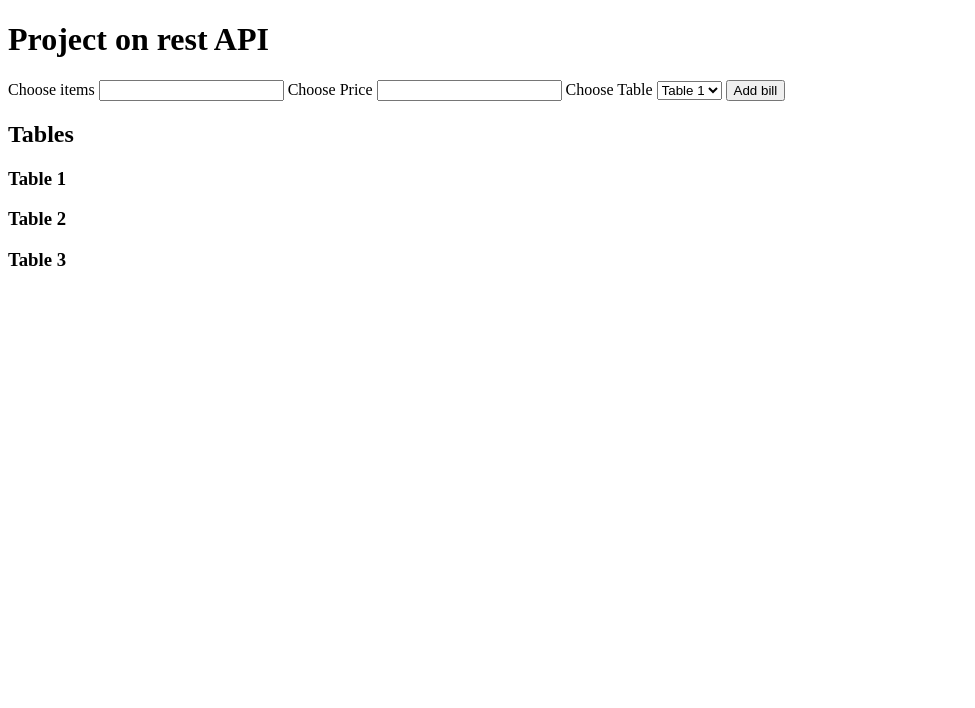
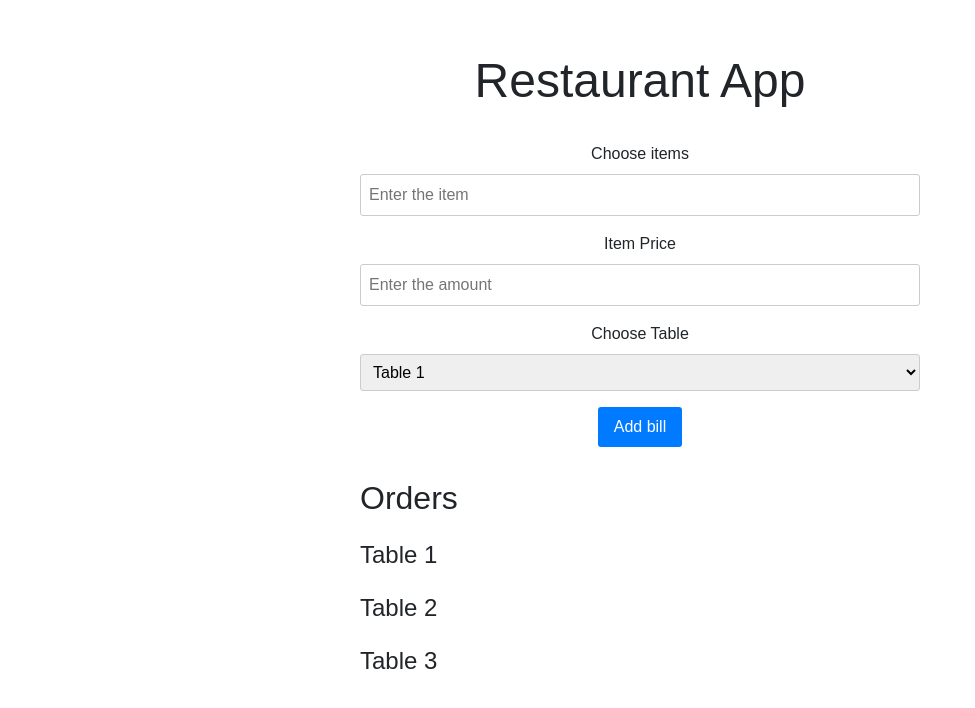
Before and after one commit to sanjucs12/Project-3hrJS_Integrating_RestAPI_Simple_restaurant_app, a plain HTML site: page index.html in a window 1280 px wide. Shown: the whole page, without its empty margins (0-975 px from the left). Drawn offline with nearby package versions, Linux system fonts and the light colour scheme; no server answers.

Commit message:
Added CSS

```diff
--- a/index.html
+++ b/index.html
@@ -5,14 +5,19 @@
     <meta http-equiv="X-UA-Compatible" content="IE=edge">
     <meta name="viewport" content="width=device-width, initial-scale=1.0">
     <title>Restaurant</title>
+    <link href="https://cdn.jsdelivr.net/npm/bootstrap@5.0.2/dist/css/bootstrap.min.css" rel="stylesheet" integrity="sha384-EVSTQN3/azprG1Anm3QDgpJLIm9Nao0Yz1ztcQTwFspd3yD65VohhpuuCOmLASjC" crossorigin="anonymous">
+    <script src="https://cdn.jsdelivr.net/npm/bootstrap@5.0.2/dist/js/bootstrap.bundle.min.js" integrity="sha384-MrcW6ZMFYlzcLA8Nl+NtUVF0sA7MsXsP1UyJoMp4YLEuNSfAP+JcXn/tWtIaxVXM" crossorigin="anonymous"></script>
+    <link rel="stylesheet" href="style.css">
 </head>
 <body>
-    <h1>Project on rest API</h1>
-    <form onsubmit="savetolocal(event)">
+    <div class="container">
+        <h1 class="text-center">Restaurant App</h1>
+        <form id="store-form" onsubmit="savetolocal(event)">
+            <div class="text-center my-3">
             <label for="item">Choose items</label>
-        <input type="text" id="item">
-        <label for="price">Choose Price</label>
-        <input type="text" id="price">
+            <input type="text" id="item" placeholder="Enter the item">
+            <label for="price">Item Price</label>
+            <input type="number" id="price" placeholder="Enter the amount">
             <label for="table">Choose Table</label>
                 <select name="table" id="table">
                   <option value="table1">Table 1</option>
@@ -20,8 +25,9 @@
                   <option value="table3">Table 3</option>
                 </select>
             <input type="submit" id="submit" value="Add bill">
+            </div>
         </form>
-    <h2>Tables</h2>
+            <h2>Orders</h2>
             <h3>Table 1</h3>
             <ul id="table1"></ul>
             <h3>Table 2</h3>
@@ -29,6 +35,9 @@
             <h3>Table 3</h3>
             <ul id="table3"></ul>
 
+    </div>
+
+
     <script src="index.js"></script>
     <script src="https://cdn.jsdelivr.net/npm/axios/dist/axios.min.js"></script>
 </body>
--- a/index.js
+++ b/index.js
@@ -15,7 +15,7 @@ function savetolocal(event){
     }
 
     axios
-    .post('https://crudcrud.com/api/95d73ce19fa849baaf668ff7722b8304/orders',orders)
+    .post('https://crudcrud.com/api/8e0d27976dcd48b58e228459993e5f54/orders',orders)
     .then((response)=>{
         console.log(response)
     })
@@ -28,10 +28,6 @@ function savetolocal(event){
 }
 
 function display(orders){
-
-    let item=document.getElementById('item').value;
-    let price=document.getElementById('price').value;
-    let table=document.getElementById('table').value;
 
 //CREATING LI ELEMENT
     let li=document.createElement('li');
@@ -52,18 +48,18 @@ function display(orders){
     let deletebtn=document.createElement('button');
     deletebtn.innerText='Delete';
     deletebtn.onclick=()=>{
-        if(document.getElementById('table').value==='table1') {
+        if(orders.table==='table1') {
             table1.removeChild(li)
         }
-        if(document.getElementById('table').value==='table2') {
+        if(orders.table==='table2') {
             table2.removeChild(li)
         }
-        if(document.getElementById('table').value==='table3') {
+        if(orders.table==='table3') {
             table3.removeChild(li)
         }
 
         axios
-        .delete(`https://crudcrud.com/api/95d73ce19fa849baaf668ff7722b8304/orders/${orders._id}`)
+        .delete(`https://crudcrud.com/api/8e0d27976dcd48b58e228459993e5f54/orders/${orders._id}`)
         .then((response)=>{
             console.log(response)
         })
@@ -77,7 +73,7 @@ function display(orders){
 //WHENEVER THE PAGE GETS REFRESHED THERE WILL BE A GET REQUEST
     window.addEventListener('DOMContentLoaded',()=>{
         axios
-        .get('https://crudcrud.com/api/95d73ce19fa849baaf668ff7722b8304/orders')
+        .get('https://crudcrud.com/api/8e0d27976dcd48b58e228459993e5f54/orders')
         .then((response)=>{
             console.log(response)
             for(let i=0; i<response.data.length;i++)
--- /dev/null
+++ b/style.css
@@ -0,0 +1,102 @@
+/* Global Styles */
+body {
+  font-family: sans-serif;
+}
+
+.container {
+  max-width: 600px;
+  margin: 0 auto;
+  padding: 20px;
+}
+
+.text-center {
+  text-align: center;
+}
+
+.my-3 {
+  margin-top: 1rem;
+  margin-bottom: 1rem;
+}
+
+ul {
+  list-style: none;
+  margin: 0;
+  padding: 0;
+}
+
+h1 {
+  font-size: 3rem;
+  margin-top: 2rem;
+  margin-bottom: 2rem;
+}
+
+h2 {
+  font-size: 2rem;
+  margin-top: 2rem;
+  margin-bottom: 1rem;
+}
+
+h3 {
+  font-size: 1.5rem;
+  margin-top: 1.5rem;
+  margin-bottom: 0.5rem;
+}
+
+/* Form Styles */
+label {
+  display: block;
+  margin-bottom: 0.5rem;
+}
+
+input[type="text"],
+input[type="number"],
+select {
+  display: block;
+  width: 100%;
+  padding: 0.5rem;
+  margin-bottom: 1rem;
+  border: 1px solid #ccc;
+  border-radius: 3px;
+}
+
+input[type="submit"] {
+  background-color: #007bff;
+  color: #fff;
+  border: none;
+  border-radius: 3px;
+  padding: 0.5rem 1rem;
+  cursor: pointer;
+}
+
+input[type="submit"]:hover {
+  background-color: #0069d9;
+}
+
+/* Table Styles */
+ul li {
+  display: flex;
+  justify-content: space-between;
+  align-items: center;
+  padding: 0.5rem;
+  border: 1px solid #ccc;
+  border-radius: 3px;
+  margin-bottom: 0.5rem;
+}
+
+ul li span {
+  font-weight: bold;
+}
+
+ul li button {
+  background-color: #dc3545;
+  color: #fff;
+  border: none;
+  border-radius: 3px;
+  padding: 0.25rem 0.5rem;
+  cursor: pointer;
+}
+
+ul li button:hover {
+  background-color: #c82333;
+  transition: background-color 0.2s ease-in-out;
+}
```
Lines whose indentation alone changed are shown as unchanged.
